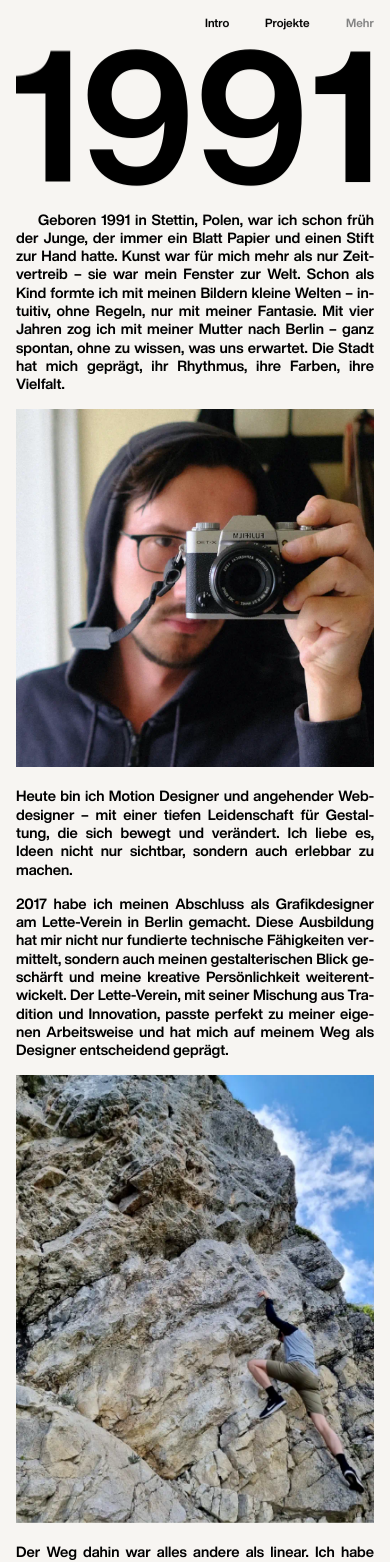
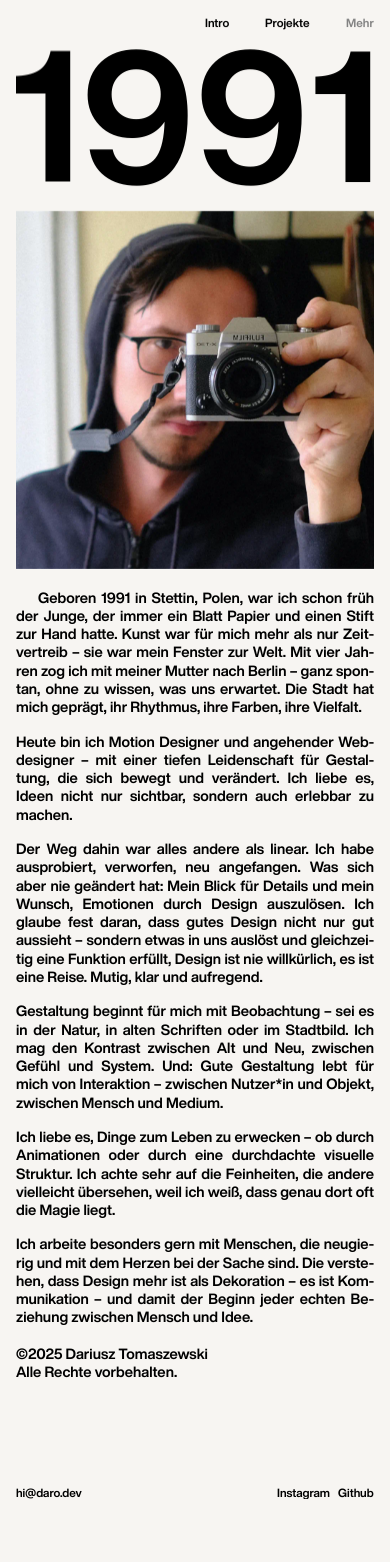
Before and after one commit to darko-img/portfolio_darek, a SvelteKit app: page /mehr in a window 390 px wide. Shown: the top 1562 px of the page. After the commit the page ends 1515 px from the top, so only its background shows below. Built offline with nearby package versions, Linux system fonts and the light colour scheme.

Commit message:
info block mobile 24

```diff
--- a/src/routes/mehr/+page.svelte
+++ b/src/routes/mehr/+page.svelte
@@ -43,18 +43,20 @@
   <div class="col-1">
 
     <div class="section">
+      <img src="/darek.webp" alt="Dariusz Portrait" class="portrait" />
+    </div>
+
+  </div>
+
+  <div class="col-2">
+
+    <div class="section">
       <p class="t-reveal">Geboren 1991 in Stettin, Polen, war ich
       schon früh der Junge, der immer ein Blatt Papier und einen
       Stift zur Hand hatte. Kunst war für mich mehr als nur Zeitvertreib –
-      sie war mein Fenster zur Welt. Schon als Kind formte ich mit meinen Bildern
-      kleine Welten – intuitiv, ohne Regeln, nur mit meiner Fantasie.
-      Mit vier Jahren zog ich mit meiner Mutter nach Berlin – ganz spontan,
+      sie war mein Fenster zur Welt. Mit vier Jahren zog ich mit meiner Mutter nach Berlin – ganz spontan,
       ohne zu wissen, was uns erwartet. Die Stadt hat mich geprägt, ihr Rhythmus,
       ihre Farben, ihre Vielfalt.</p>
-     </div>
-
-    <div class="section">
-        <img src="/darek.webp" alt="Dariusz Portrait" class="portrait" />
      </div>
 
     <div class="section">
@@ -62,20 +64,6 @@
       mit einer tiefen Leidenschaft für Gestaltung, die sich bewegt und
       verändert. Ich liebe es, Ideen nicht nur sichtbar, sondern
       auch erlebbar zu machen.</p>
-    </div>
-
-    <div class="section">
-      <p class="t-reveal">2017 habe ich meinen Abschluss als Grafikdesigner am
-        Lette-Verein in Berlin gemacht. Diese Ausbildung hat mir nicht nur fundierte
-        technische Fähigkeiten vermittelt, sondern auch meinen gestalterischen
-        Blick geschärft und meine kreative Persönlichkeit weiterentwickelt.
-        Der Lette-Verein, mit seiner Mischung aus Tradition und Innovation, passte
-        perfekt zu meiner eigenen Arbeitsweise und hat mich auf meinem Weg als
-        Designer entscheidend geprägt.</p>
-      </div>
-
-    <div class="section">
-    <img src="/in_den_bergen.webp" alt="In den Bergen" class="portrait" />
     </div>
 
     <div class="section">
@@ -88,33 +76,12 @@
       Mutig, klar und aufregend.</p>
     </div>
 
-  </div>
-
-  <div class="col-2">
-
-    <div class="section">
-    <img src="/graffiti.webp" alt="Graffiti" class="portrait" />
-</div>
-
     <div class="section">
       <p class="t-reveal">Gestaltung beginnt für mich mit Beobachtung – sei es in
       der Natur, in alten Schriften oder im Stadtbild. Ich mag den Kontrast
       zwischen Alt und Neu, zwischen Gefühl und System. Und: Gute
       Gestaltung lebt für mich von Interaktion – zwischen Nutzer*in und
       Objekt, zwischen Mensch und Medium.</p>
-    </div>
-
-    <div class="section">
-      <p class="t-reveal">2025 habe ich erfolgreich ein Full-Stack-Web-Developer-Bootcamp
-        bei Le Wagon in Berlin abgeschlossen. Diese intensive Ausbildung hat meine
-        technischen Fähigkeiten erweitert und mir ermöglicht, kreative Konzepte auch digital
-        ganzheitlich umzusetzen. Durch die Kombination aus Design- und Programmierkenntnissen
-        kann ich heute Projekte gestalten, die nicht nur visuell überzeugen, sondern auch
-        funktional und interaktiv sind.</p>
-    </div>
-
-    <div class="section">
-    <img src="/lewagon.webp" alt="Abschluss LeWagon" class="portrait" />
     </div>
 
     <div class="section">
@@ -199,7 +166,7 @@ main {
   grid-template-columns: 1fr 1fr;
   max-width: 1000px;
   margin: 0 auto;
-  gap: 1.5rem;
+  gap: 1rem;
   position: relative;
 }
 
@@ -218,7 +185,7 @@ main {
   line-height: 1.2;
 }
 
-.col-1 .section:first-of-type p {
+.col-2 .section:first-of-type p {
   text-indent: 1.5em;
 }
 
```
Also changed, not shown: src/routes/+page.svelte (+19 -33 lines). Lines whose indentation alone changed are shown as unchanged.
